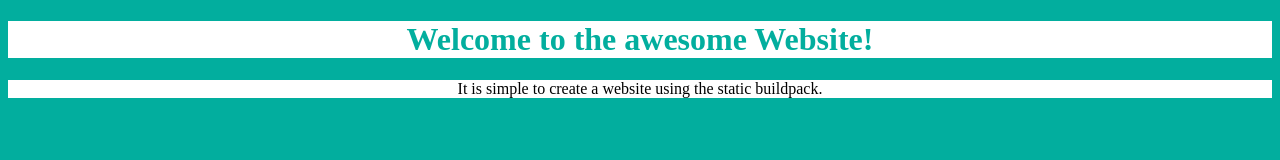
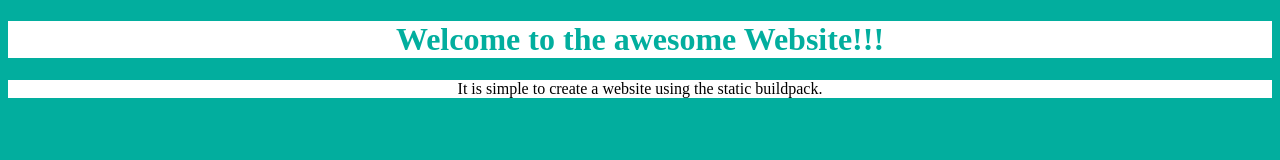
Before and after one commit to wkharold/website-demo, a plain HTML site: page website/index.html in a window 1280 px wide. Drawn offline with Linux system fonts and the light colour scheme.

Commit message:
test build

```diff
--- a/website/index.html
+++ b/website/index.html
@@ -17,7 +17,7 @@ p {
 </style>
 </head>
 <body>
-<h1>Welcome to the awesome Website!</h1>
+<h1>Welcome to the awesome Website!!!</h1>
 <p>It is simple to create a website using the static buildpack.</p>
 </body>
 </html>
```
